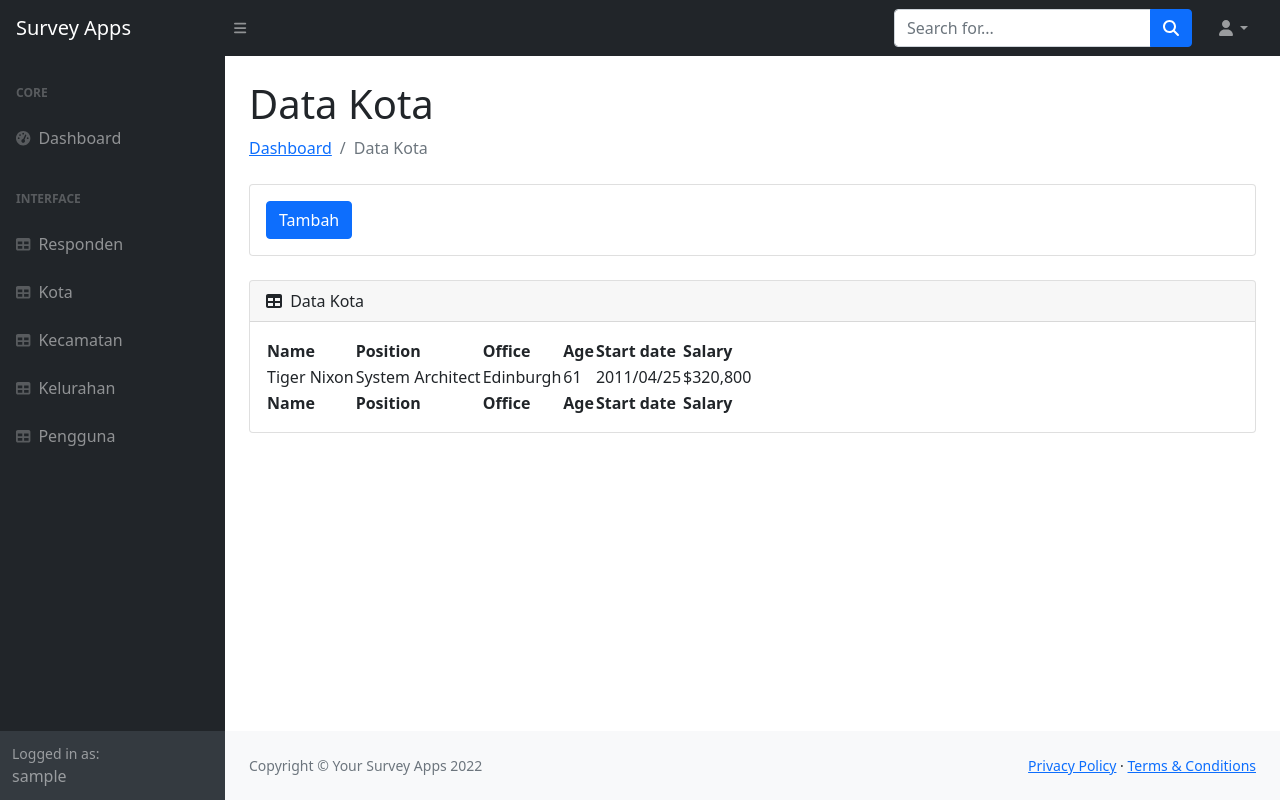
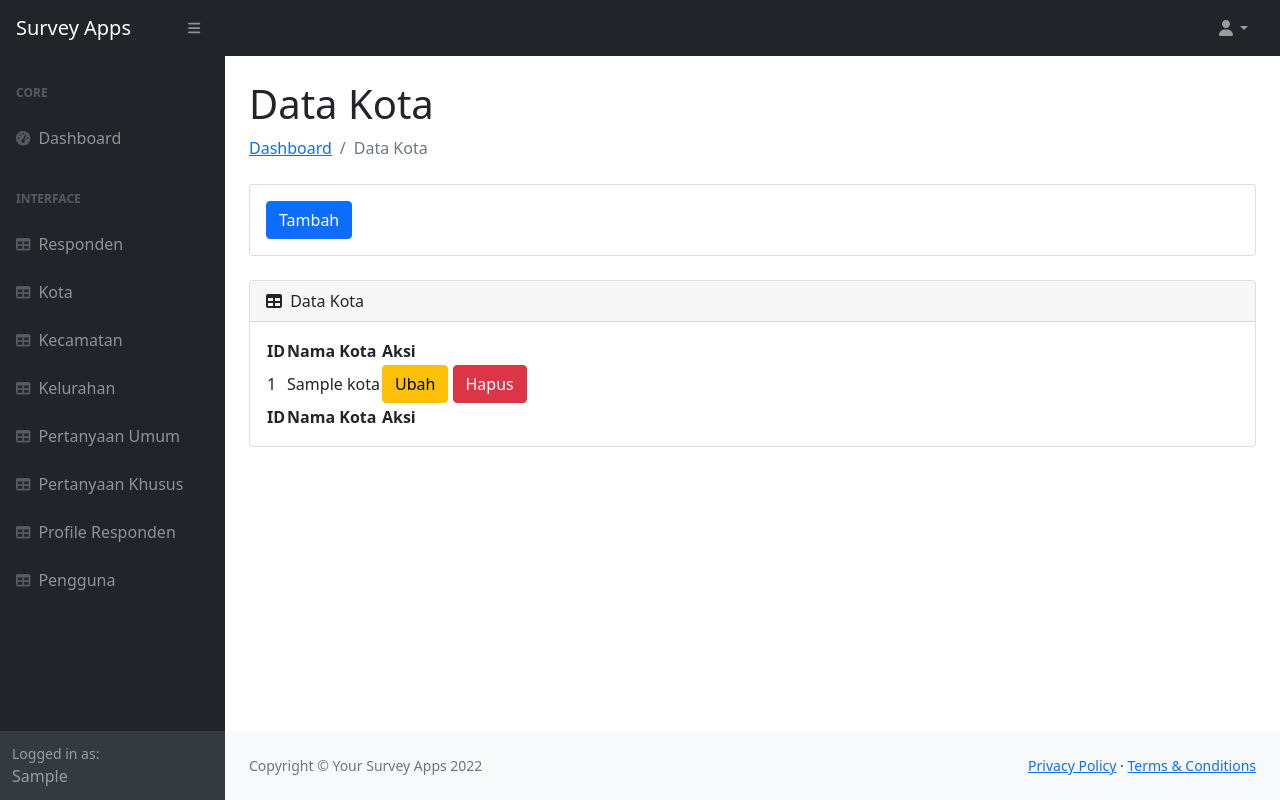
Before and after one commit to muhammad-rifqi/kuisioner, a PHP site: page /admin/dashboard.php?menu=kota in a window 1280 px wide. Run offline with PHP 8.4, Linux system fonts and the light colour scheme; the visitor is signed in with stand-in values (Sample User, id 1); tables that the repository leaves empty hold one stand-in row (values such as "Sample post"); some libraries are stand-ins or nearby versions.

Commit message:
update aplikasi

```diff
--- a/admin/content.php
+++ b/admin/content.php
@@ -1,4 +1,6 @@
 <?php
+include "config.php";
+include "helper.php";
 if($_GET['menu'] == ''){
 ?>
 <div class="container-fluid px-4">
@@ -46,7 +48,7 @@ if($_GET['menu'] == ''){
         </div>
     </div>
 <?php
-}if($_GET['menu'] == 'kota'){
+} if($_GET['menu'] == 'kota'){
 ?>
 <div class="container-fluid px-4">
         <h1 class="mt-4">Data Kota</h1>
@@ -56,7 +58,7 @@ if($_GET['menu'] == ''){
         </ol>
         <div class="card mb-4">
             <div class="card-body">
-                <a class="btn btn-primary"> Tambah </a>
+                <a class="btn btn-primary" href="?menu=tambahkota"> Tambah </a>
             </div>
         </div>
         <div class="card mb-4">
@@ -68,38 +70,87 @@ if($_GET['menu'] == ''){
                 <table id="datatablesSimple">
                     <thead>
                         <tr>
-                            <th>Name</th>
-                            <th>Position</th>
-                            <th>Office</th>
-                            <th>Age</th>
-                            <th>Start date</th>
-                            <th>Salary</th>
+                            <th>ID</th>
+                            <th>Nama Kota</th>
+                            <th>Aksi</th>
                         </tr>
                     </thead>
                     <tfoot>
                         <tr>
-                            <th>Name</th>
-                            <th>Position</th>
-                            <th>Office</th>
-                            <th>Age</th>
-                            <th>Start date</th>
-                            <th>Salary</th>
+                            <th>ID</th>
+                            <th>Nama Kota</th>
+                            <th>Aksi</th>
                         </tr>
                     </tfoot>
                     <tbody>
+                        <?php
+                            $sql = mysqli_query($koneksi,"select * from kota");
+                            while($data = mysqli_fetch_assoc($sql)){
+                        ?>
                         <tr>
-                            <td>Tiger Nixon</td>
-                            <td>System Architect</td>
-                            <td>Edinburgh</td>
-                            <td>61</td>
-                            <td>2011/04/25</td>
-                            <td>$320,800</td>
+                            <td><?php echo $data['id']; ?></td>
+                            <td><?php echo $data['nama_kota']; ?></td>
+                            <td><a href="?menu=editkota&id=<?php echo $data['id']; ?>" class="btn btn-warning">Ubah</a> <a href="aksi.php?act=hapuskota&id_kota=<?php echo $data['id']; ?>" class="btn btn-danger">Hapus</a></td>
                         </tr>
+                        <?php } ?>
                     </tbody>
                 </table>
             </div>
         </div>
     </div>
+
+<?php } if($_GET['menu'] == 'tambahkota') {?>
+
+    <div class="container-fluid px-4">
+        <h1 class="mt-4">Data Kota</h1>
+        <ol class="breadcrumb mb-4">
+            <li class="breadcrumb-item"><a href="dashboard.php">Dashboard</a></li>
+            <li class="breadcrumb-item active">Tambah Kota</li>
+        </ol>
+
+        <div class="card-header">
+            <h3 class="text-left">Tambah Kota</h3>
+        </div>
+        <div class="card-body">
+            <form method="post" action="aksi.php?act=tambahkota">
+                <div class="form-floating mb-3">
+                    <input class="form-control" id="inputKota" type="text" name="nama_kota" placeholder="Masukan Kota" />
+                    <label for="inputKota">Nama Kota</label>
+                </div>
+                <div class="mt-4 mb-0">
+                    <div class="d-grid"><button class="btn btn-primary" type="submit">Simpan</button></div>
+                </div>
+            </form>
+        </div>
+    </div>
+
+<?php } if($_GET['menu'] == 'editkota'){
+$data = mysqli_fetch_array(mysqli_query($koneksi,"select * from kota where id = '".$_GET['id']."'"));
+?>
+<div class="container-fluid px-4">
+        <h1 class="mt-4">Data Kota</h1>
+        <ol class="breadcrumb mb-4">
+            <li class="breadcrumb-item"><a href="dashboard.php">Dashboard</a></li>
+            <li class="breadcrumb-item active">Edit Kota</li>
+        </ol>
+
+        <div class="card-header">
+            <h3 class="text-left">Edit Kota</h3>
+        </div>
+        <div class="card-body">
+            <form method="post" action="aksi.php?act=editkota">
+                <input type="hidden" name="id" value="<?php echo $data['id']; ?>">
+                <div class="form-floating mb-3">
+                    <input class="form-control" id="inputKota" type="text" name="nama_kota" value="<?php echo $data['nama_kota']; ?>" placeholder="Masukan Kota" />
+                    <label for="inputKota">Nama Kota</label>
+                </div>
+                <div class="mt-4 mb-0">
+                    <div class="d-grid"><button class="btn btn-primary" type="submit">Simpan</button></div>
+                </div>
+            </form>
+        </div>
+    </div>
+
 <?php }if($_GET['menu'] == 'responden'){ ?>
     <div class="container-fluid px-4">
         <h1 class="mt-4">Data Responden</h1>
@@ -175,33 +226,32 @@ if($_GET['menu'] == ''){
                 <table id="datatablesSimple">
                     <thead>
                         <tr>
-                            <th>Name</th>
-                            <th>Position</th>
-                            <th>Office</th>
-                            <th>Age</th>
-                            <th>Start date</th>
-                            <th>Salary</th>
+                        <th>ID</th>
+                            <th>Nama Kota</th>
+                            <th>Nama Kecamatan</th>
+                            <th>Aksi</th>
                         </tr>
                     </thead>
                     <tfoot>
                         <tr>
-                            <th>Name</th>
-                            <th>Position</th>
-                            <th>Office</th>
-                            <th>Age</th>
-                            <th>Start date</th>
-                            <th>Salary</th>
+                            <th>ID</th>
+                            <th>Nama Kota</th>
+                            <th>Nama Kecamatan</th>
+                            <th>Aksi</th>
                         </tr>
                     </tfoot>
                     <tbody>
+                        <?php
+                            $sql = mysqli_query($koneksi,"select * from kecamatan");
+                            while($data = mysqli_fetch_assoc($sql)){
+                        ?>
                         <tr>
-                            <td>Tiger Nixon</td>
-                            <td>System Architect</td>
-                            <td>Edinburgh</td>
-                            <td>61</td>
-                            <td>2011/04/25</td>
-                            <td>$320,800</td>
+                            <td><?php echo $data['id']; ?></td>
+                            <td><?php echo kota($data['id_kota']); ?></td>
+                            <td><?php echo $data['nama_kecamatan']; ?></td>
+                            <td><a href="?menu=editkecamatan&id=<?php echo $data['id']; ?>" class="btn btn-warning">Ubah</a> <a href="aksi.php?act=hapuskecamatan&id_kecamatan=<?php echo $data['id']; ?>" class="btn btn-danger">Hapus</a></td>
                         </tr>
+                        <?php } ?>
                     </tbody>
                 </table>
             </div>
@@ -273,7 +323,7 @@ if($_GET['menu'] == ''){
         </ol>
         <div class="card mb-4">
             <div class="card-body">
-                <a class="btn btn-primary"> Tambah </a>
+                <a class="btn btn-primary" href="?menu=tambahpengguna"> Tambah </a>
             </div>
         </div>
         <div class="card mb-4">
@@ -318,4 +368,59 @@ if($_GET['menu'] == ''){
         </div>
     </div>
 
+<?php }if($_GET['menu'] == 'tambahpengguna') {?>
+
+    <div class="container-fluid px-4">
+        <h1 class="mt-4">Data Kota</h1>
+        <ol class="breadcrumb mb-4">
+            <li class="breadcrumb-item"><a href="dashboard.php">Dashboard</a></li>
+            <li class="breadcrumb-item active">Tambah Kota</li>
+        </ol>
+
+        <div class="card-header">
+            <h3 class="text-left">Tambah Kota</h3>
+        </div>
+        <div class="card-body">
+            <form>
+                <div class="row mb-3">
+                    <div class="col-md-6">
+                        <div class="form-floating mb-3 mb-md-0">
+                            <input class="form-control" id="inputFirstName" type="text" placeholder="Enter your first name" />
+                            <label for="inputFirstName">First name</label>
+                        </div>
+                    </div>
+                    <div class="col-md-6">
+                        <div class="form-floating">
+                            <input class="form-control" id="inputLastName" type="text" placeholder="Enter your last name" />
+                            <label for="inputLastName">Last name</label>
+                        </div>
+                    </div>
+                </div>
+                <div class="form-floating mb-3">
+                    <input class="form-control" id="inputEmail" type="email" placeholder="name@example.com" />
+                    <label for="inputEmail">Email address</label>
+                </div>
+                <div class="row mb-3">
+                    <div class="col-md-6">
+                        <div class="form-floating mb-3 mb-md-0">
+                            <input class="form-control" id="inputPassword" type="password" placeholder="Create a password" />
+                            <label for="inputPassword">Password</label>
+                        </div>
+                    </div>
+                    <div class="col-md-6">
+                        <div class="form-floating mb-3 mb-md-0">
+                            <input class="form-control" id="inputPasswordConfirm" type="password" placeholder="Confirm password" />
+                            <label for="inputPasswordConfirm">Confirm Password</label>
+                        </div>
+                    </div>
+                </div>
+                <div class="mt-4 mb-0">
+                    <div class="d-grid"><button class="btn btn-primary" type="submit">Create Account</button></div>
+                </div>
+            </form>
+        </div>
+    </div>
+
+
+
 <?php } ?>
--- a/admin/dashboard.php
+++ b/admin/dashboard.php
@@ -25,12 +25,11 @@ if(empty($_SESSION['username'])){
             <!-- Sidebar Toggle-->
             <button class="btn btn-link btn-sm order-1 order-lg-0 me-4 me-lg-0" id="sidebarToggle" href="#!"><i class="fas fa-bars"></i></button>
             <!-- Navbar Search-->
-            <form class="d-none d-md-inline-block form-inline ms-auto me-0 me-md-3 my-2 my-md-0">
+
                 <div class="input-group">
-                    <input class="form-control" type="text" placeholder="Search for..." aria-label="Search for..." aria-describedby="btnNavbarSearch" />
-                    <button class="btn btn-primary" id="btnNavbarSearch" type="button"><i class="fas fa-search"></i></button>
+
                 </div>
-            </form>
+
             <!-- Navbar-->
             <ul class="navbar-nav ms-auto ms-md-0 me-3 me-lg-4">
                 <li class="nav-item dropdown">
@@ -68,6 +67,18 @@ if(empty($_SESSION['username'])){
                                 <div class="sb-nav-link-icon"><i class="fas fa-table"></i></div>
                                 Kelurahan
                             </a>
+                            <a class="nav-link" href="?menu=pertanyaanumum">
+                                <div class="sb-nav-link-icon"><i class="fas fa-table"></i></div>
+                                Pertanyaan Umum
+                            </a>
+                            <a class="nav-link" href="?menu=pertanyaankhusus">
+                                <div class="sb-nav-link-icon"><i class="fas fa-table"></i></div>
+                                Pertanyaan Khusus
+                            </a>
+                            <a class="nav-link" href="?menu=profileresponden">
+                                <div class="sb-nav-link-icon"><i class="fas fa-table"></i></div>
+                                Profile Responden
+                            </a>
                             <a class="nav-link" href="?menu=pengguna">
                                 <div class="sb-nav-link-icon"><i class="fas fa-table"></i></div>
                                 Pengguna
@@ -76,7 +87,7 @@ if(empty($_SESSION['username'])){
                     </div>
                     <div class="sb-sidenav-footer">
                         <div class="small">Logged in as:</div>
-                        <?php echo $_SESSION['username']; ?>
+                        <?php echo ucwords($_SESSION['username']); ?>
                     </div>
                 </nav>
             </div>
--- /dev/null
+++ b/admin/helper.php
@@ -0,0 +1,14 @@
+<?php
+function kota($idkota){
+include "config.php";
+$sql = mysqli_query($koneksi,"select * from kota where id = '".$idkota."'");
+$data = mysqli_fetch_array($sql);
+return $data['nama_kota'];
+}
+
+function kecamatan($idkecamatan){
+$sql = mysqli_query($koneksi,"select * from kecamatan where id = '".$idkecamatan."'");
+$data = mysqli_fetch_array($sql);
+return $data['nama_kecamatan'];
+}
+?>
--- a/admin/index.php
+++ b/admin/index.php
@@ -15,7 +15,7 @@ if(isset($_GET['response']) == 'error'){
         <link href="css/styles.css" rel="stylesheet" />
         <script src="https://use.fontawesome.com/releases/v6.1.0/js/all.js" crossorigin="anonymous"></script>
     </head>
-    <body class="bg-primary">
+    <body class="bg-dark">
         <div id="layoutAuthentication">
             <div id="layoutAuthentication_content">
                 <main>
@@ -40,7 +40,7 @@ if(isset($_GET['response']) == 'error'){
                                             </div> -->
                                             <div class="d-flex align-items-center justify-content-between mt-4 mb-0">
                                                 <!-- <a class="small" href="password.html">Forgot Password?</a> -->
-                                                <button class="btn btn-primary" type="submit" style="width:100%">Login</button>
+                                                <button class="btn btn-dark" type="submit" style="width:100%">Login</button>
                                             </div>
                                         </form>
                                     </div>
```
Also changed, not shown: admin/aksi.php (added, +23 -0 lines).
